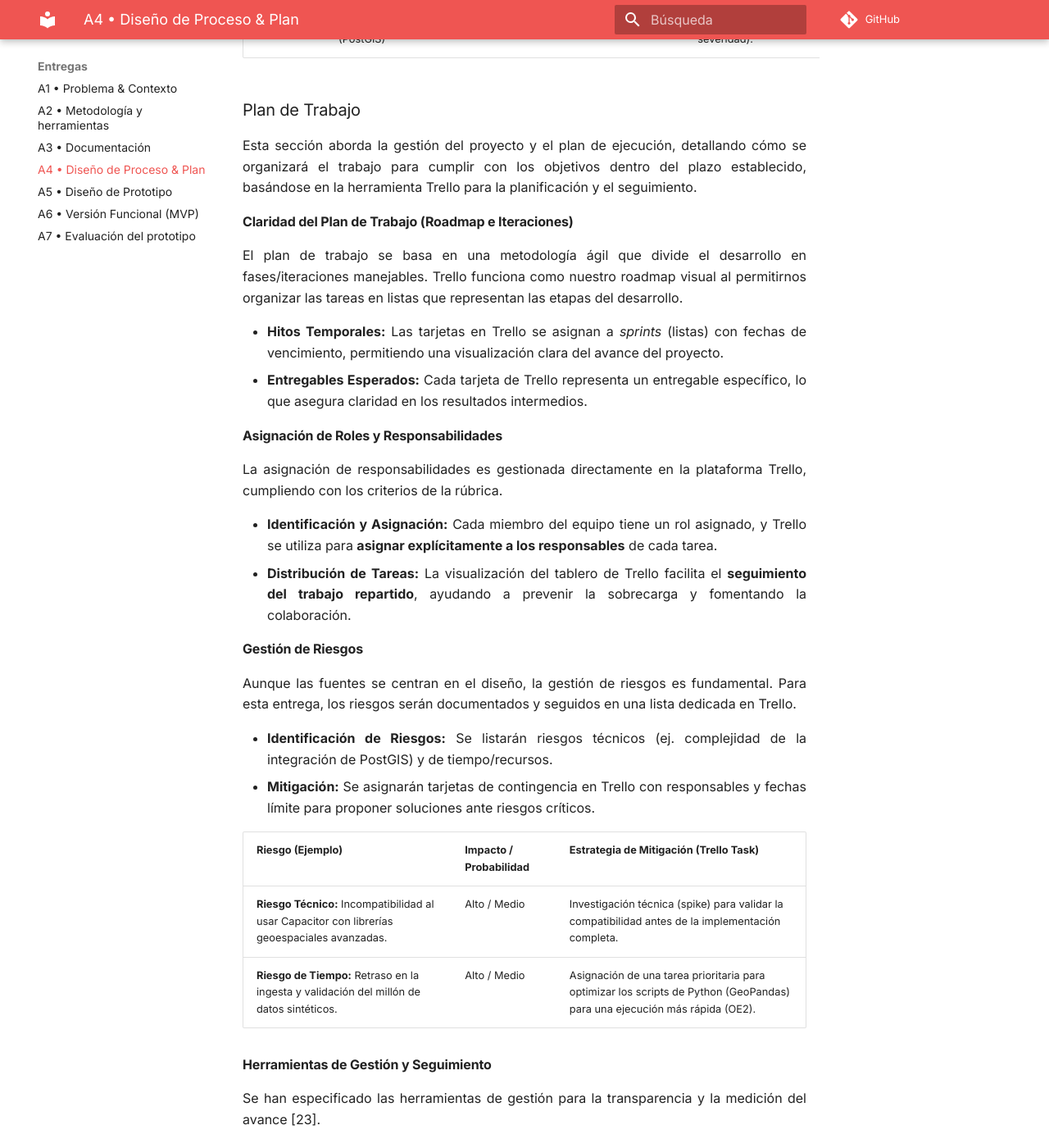
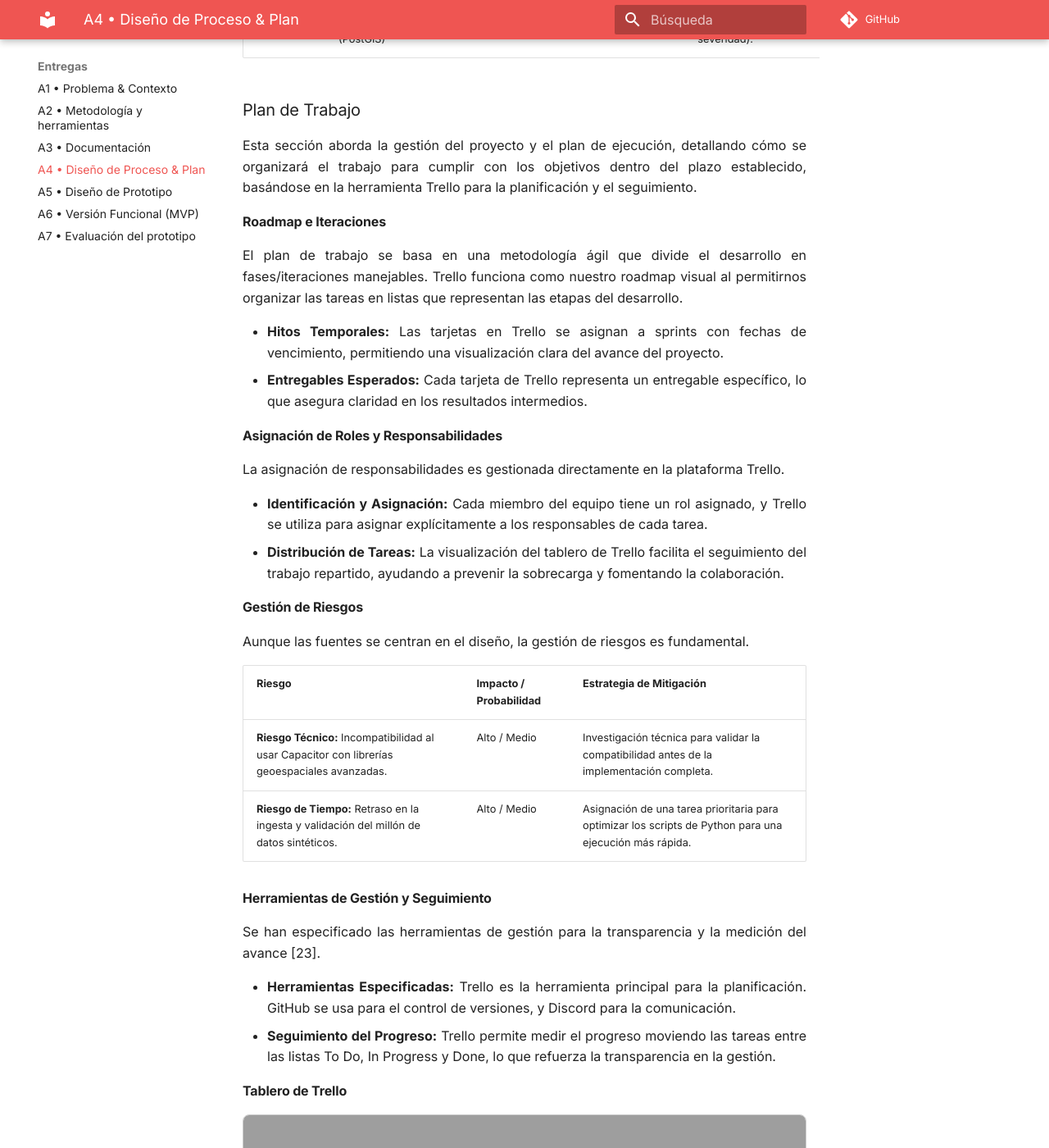
Before and after one commit to L1TnzO/Documentacion-PDS, an MkDocs documentation site: the page built from docs/A4.md, in a window 1280 px wide and 1400 px high, scrolled down 9585 px. Shown: the whole window at 82% size. Built offline with MkDocs 1.6.1 and Material for MkDocs 9.7.7, drawn with Linux system fonts in a browser that asks for light colours; comment, search, counter and statistics services are not loaded; some of the changed text lies outside the part shown; grey boxes are pictures that could not be loaded.

Commit message:
Tablero de Trello A4.md

```diff
--- a/docs/A4.md
+++ b/docs/A4.md
@@ -115,31 +115,28 @@ La Matriz de Trazabilidad es la evidencia de que todas las vistas son consistent
 
 Esta sección aborda la gestión del proyecto y el plan de ejecución, detallando cómo se organizará el trabajo para cumplir con los objetivos dentro del plazo establecido, basándose en la herramienta Trello para la planificación y el seguimiento.
 
-#### Claridad del Plan de Trabajo (Roadmap e Iteraciones)
+#### Roadmap e Iteraciones
 
 El plan de trabajo se basa en una metodología ágil que divide el desarrollo en fases/iteraciones manejables. Trello funciona como nuestro roadmap visual al permitirnos organizar las tareas en listas que representan las etapas del desarrollo.
 
-*   **Hitos Temporales:** Las tarjetas en Trello se asignan a *sprints* (listas) con fechas de vencimiento, permitiendo una visualización clara del avance del proyecto.
+*   **Hitos Temporales:** Las tarjetas en Trello se asignan a sprints con fechas de vencimiento, permitiendo una visualización clara del avance del proyecto.
 *   **Entregables Esperados:** Cada tarjeta de Trello representa un entregable específico, lo que asegura claridad en los resultados intermedios.
 
 #### Asignación de Roles y Responsabilidades
 
-La asignación de responsabilidades es gestionada directamente en la plataforma Trello, cumpliendo con los criterios de la rúbrica.
+La asignación de responsabilidades es gestionada directamente en la plataforma Trello.
 
-*   **Identificación y Asignación:** Cada miembro del equipo tiene un rol asignado, y Trello se utiliza para **asignar explícitamente a los responsables** de cada tarea.
-*   **Distribución de Tareas:** La visualización del tablero de Trello facilita el **seguimiento del trabajo repartido**, ayudando a prevenir la sobrecarga y fomentando la colaboración.
+*   **Identificación y Asignación:** Cada miembro del equipo tiene un rol asignado, y Trello se utiliza para asignar explícitamente a los responsables de cada tarea.
+*   **Distribución de Tareas:** La visualización del tablero de Trello facilita el seguimiento del trabajo repartido, ayudando a prevenir la sobrecarga y fomentando la colaboración.
 
 #### Gestión de Riesgos
 
-Aunque las fuentes se centran en el diseño, la gestión de riesgos es fundamental. Para esta entrega, los riesgos serán documentados y seguidos en una lista dedicada en Trello.
+Aunque las fuentes se centran en el diseño, la gestión de riesgos es fundamental.
 
-*   **Identificación de Riesgos:** Se listarán riesgos técnicos (ej. complejidad de la integración de PostGIS) y de tiempo/recursos.
-*   **Mitigación:** Se asignarán tarjetas de contingencia en Trello con responsables y fechas límite para proponer soluciones ante riesgos críticos.
-
-| Riesgo (Ejemplo) | Impacto / Probabilidad | Estrategia de Mitigación (Trello Task) |
+| Riesgo | Impacto / Probabilidad | Estrategia de Mitigación |
 | :--- | :--- | :--- |
-| **Riesgo Técnico:** Incompatibilidad al usar Capacitor con librerías geoespaciales avanzadas. | Alto / Medio | Investigación técnica (spike) para validar la compatibilidad antes de la implementación completa. |
-| **Riesgo de Tiempo:** Retraso en la ingesta y validación del millón de datos sintéticos. | Alto / Medio | Asignación de una tarea prioritaria para optimizar los scripts de Python (GeoPandas) para una ejecución más rápida (OE2). |
+| **Riesgo Técnico:** Incompatibilidad al usar Capacitor con librerías geoespaciales avanzadas. | Alto / Medio | Investigación técnica para validar la compatibilidad antes de la implementación completa. |
+| **Riesgo de Tiempo:** Retraso en la ingesta y validación del millón de datos sintéticos. | Alto / Medio | Asignación de una tarea prioritaria para optimizar los scripts de Python para una ejecución más rápida. |
 
 #### Herramientas de Gestión y Seguimiento
 
@@ -147,4 +144,9 @@ Se han especificado las herramientas de gestión para la transparencia y la medi
 
 *   **Herramientas Especificadas:** Trello es la herramienta principal para la planificación. GitHub se usa para el control de versiones, y Discord para la comunicación.
 *   **Seguimiento del Progreso:** Trello permite medir el progreso moviendo las tareas entre las listas To Do, In Progress y Done, lo que refuerza la transparencia en la gestión.
-*   **Evidencias de Uso:**
+
+#### Tablero de Trello
+
+<iframe src="https://trello.com/b/8hdlknER.html" width="100%" height="600" frameborder="0" style="border: 1px solid #ccc; border-radius: 8px;"></iframe>
+
+**🔗 [Acceder al Tablero de Trello - Project Management](https://trello.com/b/8hdlknER/project-management)** *(Para interactuar con el tablero)*
```
